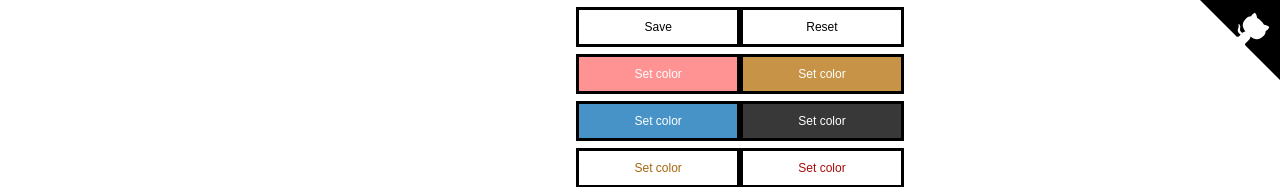
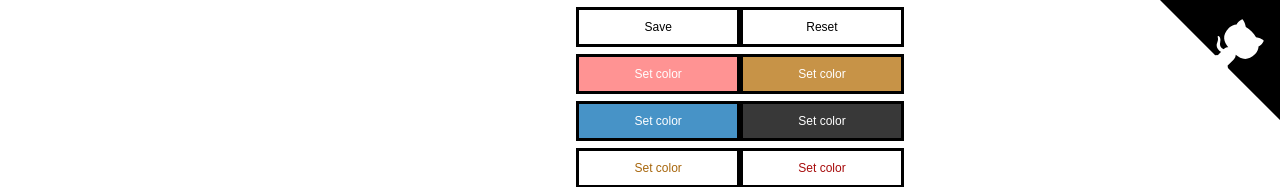
Before and after one commit to NNTin/pasteview, a Vue app: page / in a window 1280 px wide. Both pictures are taken after a click on the button "configure". Shown: the top 187 px of the page. Built offline with nearby package versions, Linux system fonts and the light colour scheme; what vue-head, vue-resource would draw is missing.

Commit message:
click area fix

```diff
--- a/src/components/top.vue
+++ b/src/components/top.vue
@@ -1,8 +1,8 @@
 <template>
 	<div id="top">
 		<div class="github-corner">
-		  <svg width="80" height="80" viewBox="0 0 250 250" :style="getOctocatStyle">
-					<a href="https://github.com/NNTin/pasteview" :fill="textFormat.colorsText.hex">
+		  <svg width="120" height="120" viewBox="0 0 250 250" :style="getOctocatStyle">
+					<a href="https://github.com/NNTin/pasteview" :fill="textFormat.colorsText.hex" style="pointer-events:auto">
 				    <path d="M0,0 L115,115 L130,115 L142,142 L250,250 L250,0 Z"></path>
 					</a>
 			    <path d="M128.3,109.0 C113.8,99.7 119.0,89.6 119.0,89.6 C122.0,82.7 120.5,78.6 120.5,78.6 C119.2,72.0 123.4,76.3 123.4,76.3 C127.3,80.9 125.5,87.3 125.5,87.3 C122.9,97.6 130.6,101.9 134.4,103.2"
@@ -240,6 +240,7 @@ export default {
 				return {
 					fill: this.textFormat.colorsText.hex,
 					color: this.textFormat.colorsBackground.hex,
+					pointerEvents: "none",
 					position: 'absolute',
 					top: 0,
 					border: 0,
```
Also changed, not shown: 9 other files (tests, documents, lock files or other folders).
